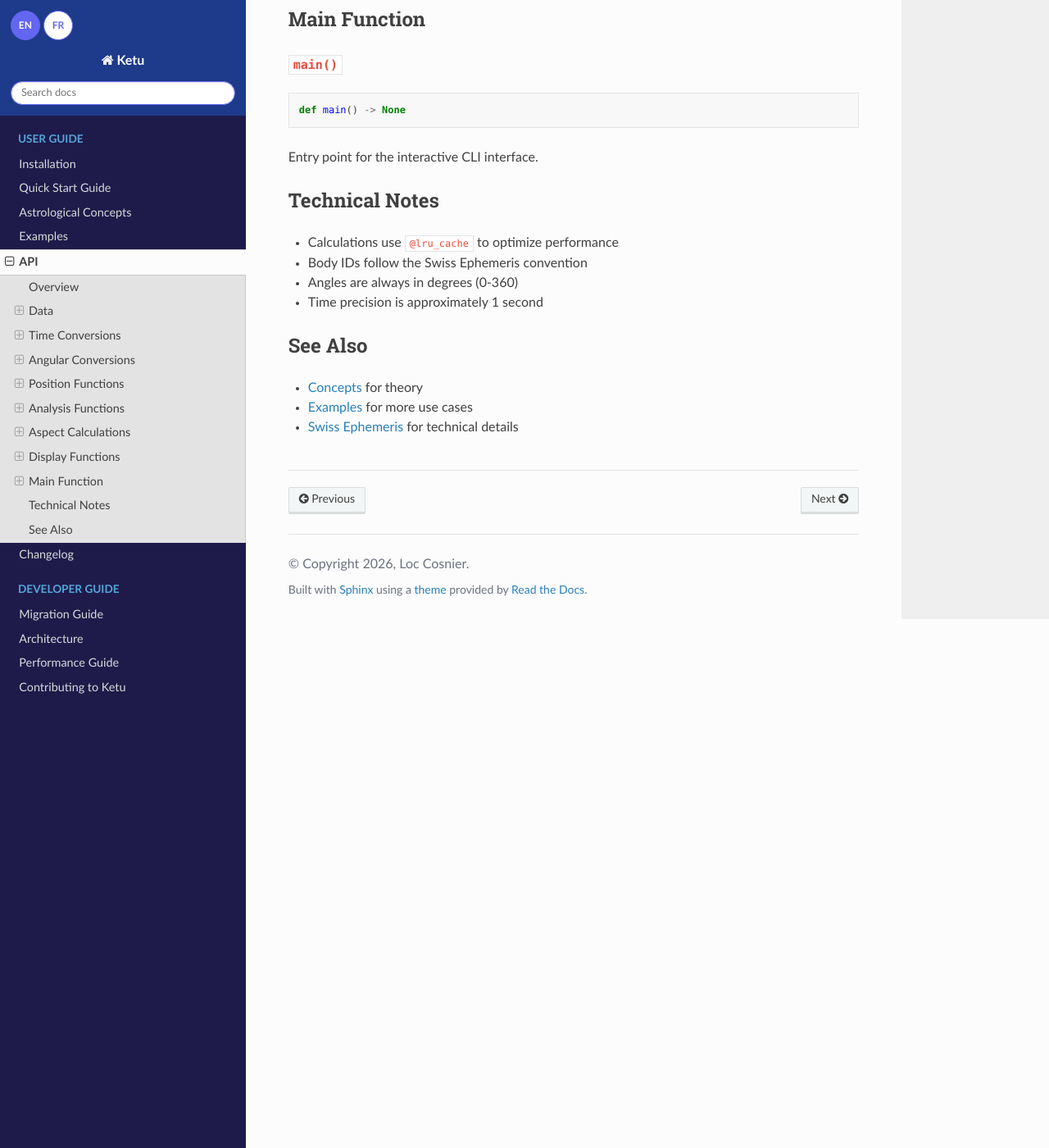
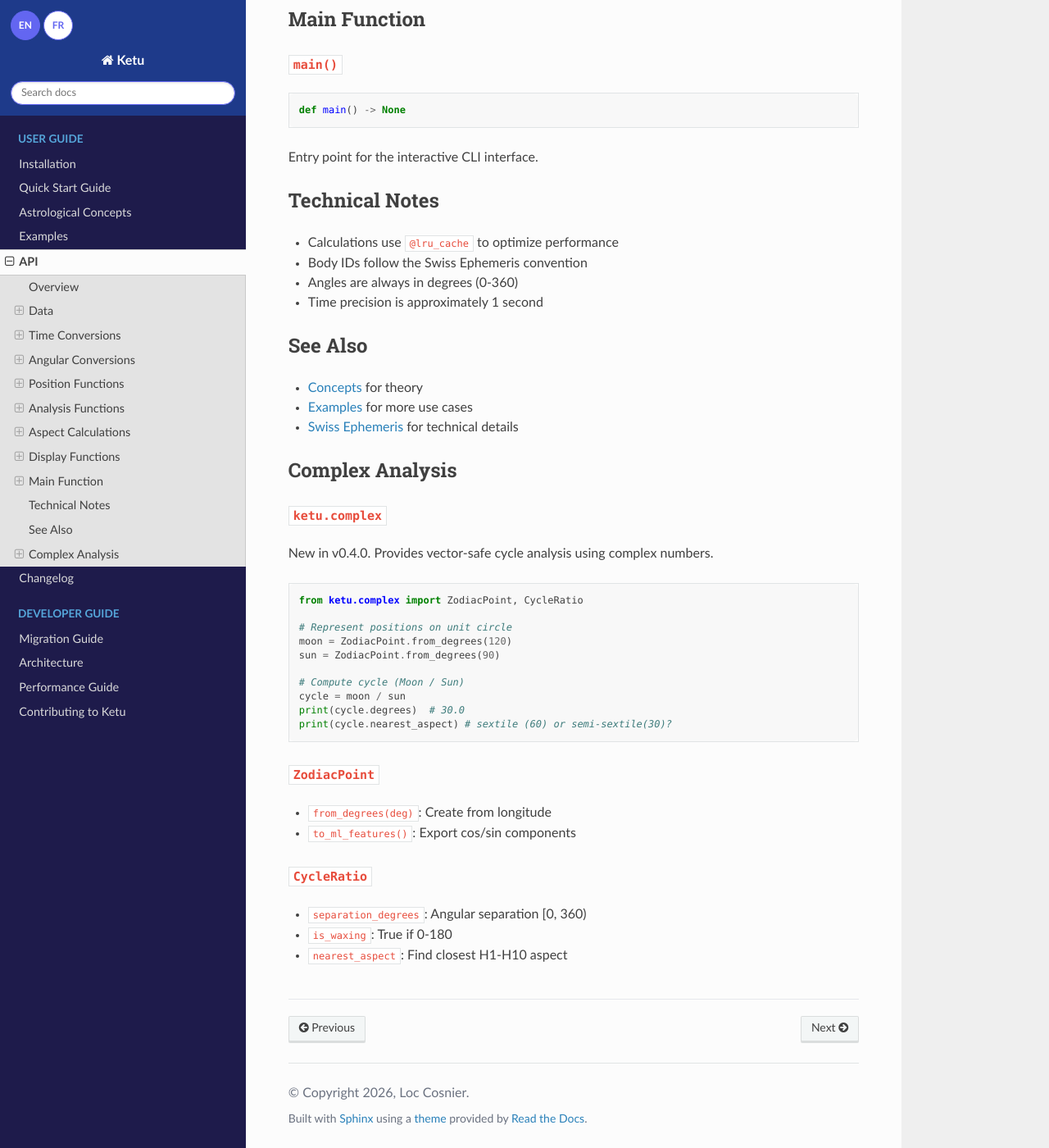
Before and after one commit to alkimya/ketu, a Sphinx documentation site: the page built from docs/source/api.md, in a window 1280 px wide and 1400 px high, scrolled down 6948 px. Shown: the whole window at 82% size. Built offline with Sphinx 7.4.7 and the Read the Docs theme 3.1.0, drawn with Linux system fonts in a browser that asks for light colours.

````diff
--- a/docs/source/api.md
+++ b/docs/source/api.md
@@ -342,3 +342,33 @@ Entry point for the interactive CLI interface.
 - [Concepts](concepts.md) for theory
 - [Examples](examples.md) for more use cases
 - [Swiss Ephemeris](https://www.astro.com/swisseph/) for technical details
+
+## Complex Analysis
+
+### `ketu.complex`
+
+New in v0.4.0. Provides vector-safe cycle analysis using complex numbers.
+
+```python
+from ketu.complex import ZodiacPoint, CycleRatio
+
+# Represent positions on unit circle
+moon = ZodiacPoint.from_degrees(120)
+sun = ZodiacPoint.from_degrees(90)
+
+# Compute cycle (Moon / Sun)
+cycle = moon / sun
+print(cycle.degrees)  # 30.0
+print(cycle.nearest_aspect) # sextile (60) or semi-sextile(30)?
+```
+
+### `ZodiacPoint`
+
+- `from_degrees(deg)`: Create from longitude
+- `to_ml_features()`: Export cos/sin components
+
+### `CycleRatio`
+
+- `separation_degrees`: Angular separation [0, 360)
+- `is_waxing`: True if 0-180
+- `nearest_aspect`: Find closest H1-H10 aspect
````
Also changed, not shown: docs/source/changelog.md (+19 -0 lines).
